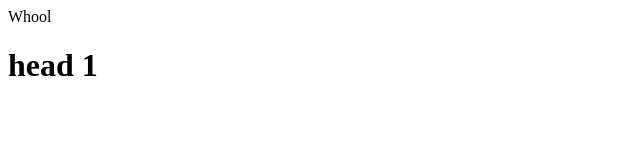
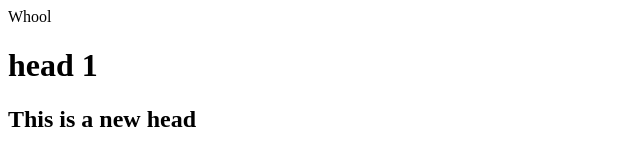
Before and after one commit to glss21/Test, a plain HTML site: page index.html in a window 1280 px wide. Shown: the whole page, without its empty margins (0-640 px from the left). Drawn offline with Linux system fonts and the light colour scheme.

Commit message:
added h2 to html

```diff
--- a/index.html
+++ b/index.html
@@ -6,5 +6,6 @@
   </head>
   <body>
  <h1>head 1</h1>
+ <h2>This is a new head</h2>
   </body>
 </html>
```
